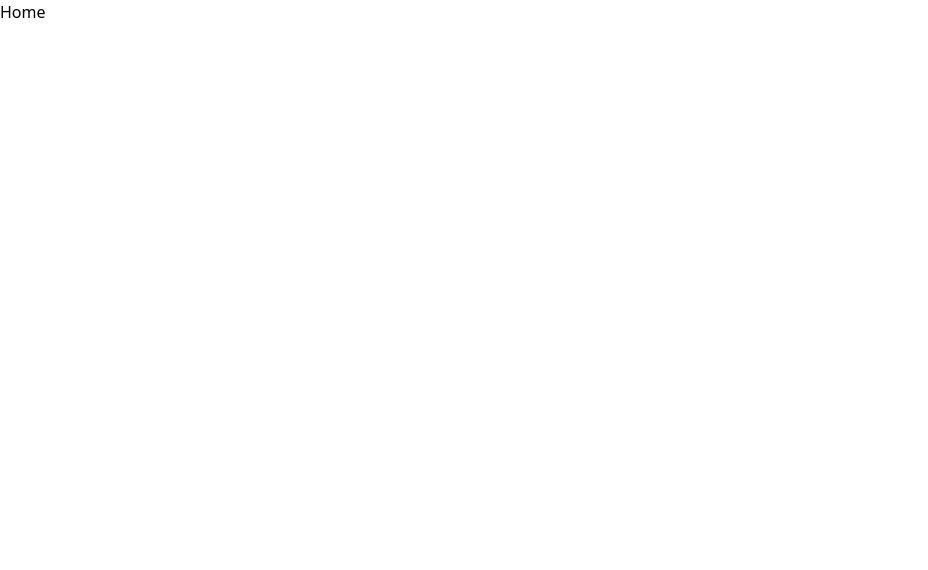
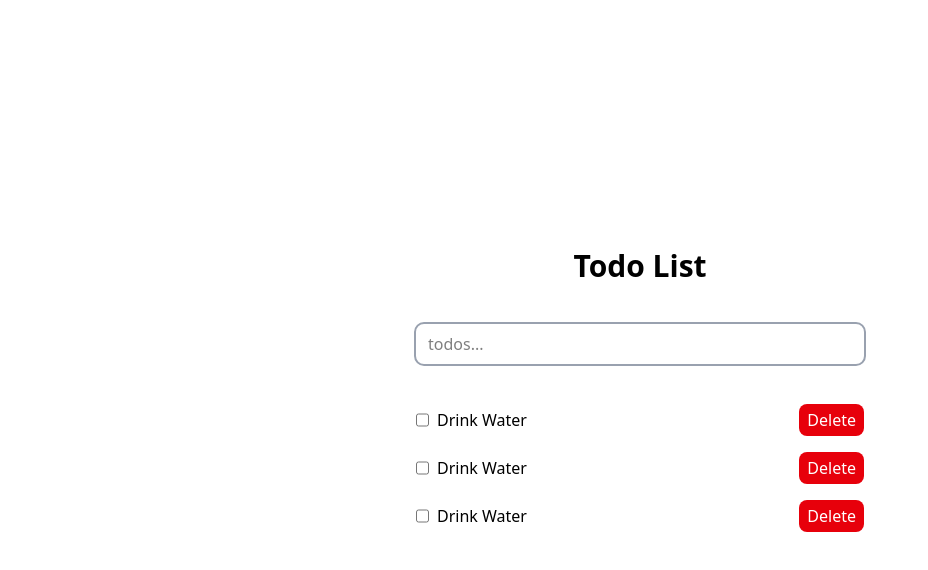
Before and after one commit to moeedrafi/todo-redux-indexedDB, a React (Vite) app: page / in a window 1280 px wide. Shown: the top 570 px of the page, without its empty margins (0-928 px from the left). Built offline with nearby package versions, Linux system fonts and the light colour scheme.

Commit message:
feat: Home Page

```diff
--- a/src/pages/Home.tsx
+++ b/src/pages/Home.tsx
@@ -1,5 +1,56 @@
 const Home = () => {
-  return <div>Home</div>;
+  return (
+    <div className="h-screen flex flex-col items-center justify-center gap-10">
+      <h1 className="text-3xl font-semibold">Todo List</h1>
+
+      <input
+        type="text"
+        placeholder="todos..."
+        className="w-md px-3 py-2 rounded-lg outline-2 outline-gray-400 focus:outline-2 focus:outline-black"
+      />
+
+      <div className="space-y-4 max-w-md w-full overflow-y-auto mb-5">
+        <div className="flex items-center justify-between">
+          <div className="flex gap-2">
+            <input type="checkbox" />
+            <p>Drink Water</p>
+          </div>
+          <button
+            type="button"
+            className="py-1 px-2 rounded-lg bg-red-600 text-white"
+          >
+            Delete
+          </button>
+        </div>
+
+        <div className="flex items-center justify-between">
+          <div className="flex gap-2">
+            <input type="checkbox" />
+            <p>Drink Water</p>
+          </div>
+          <button
+            type="button"
+            className="py-1 px-2 rounded-lg bg-red-600 text-white"
+          >
+            Delete
+          </button>
+        </div>
+
+        <div className="flex items-center justify-between">
+          <div className="flex gap-2">
+            <input type="checkbox" />
+            <p>Drink Water</p>
+          </div>
+          <button
+            type="button"
+            className="py-1 px-2 rounded-lg bg-red-600 text-white"
+          >
+            Delete
+          </button>
+        </div>
+      </div>
+    </div>
+  );
 };
 
 export default Home;
```
